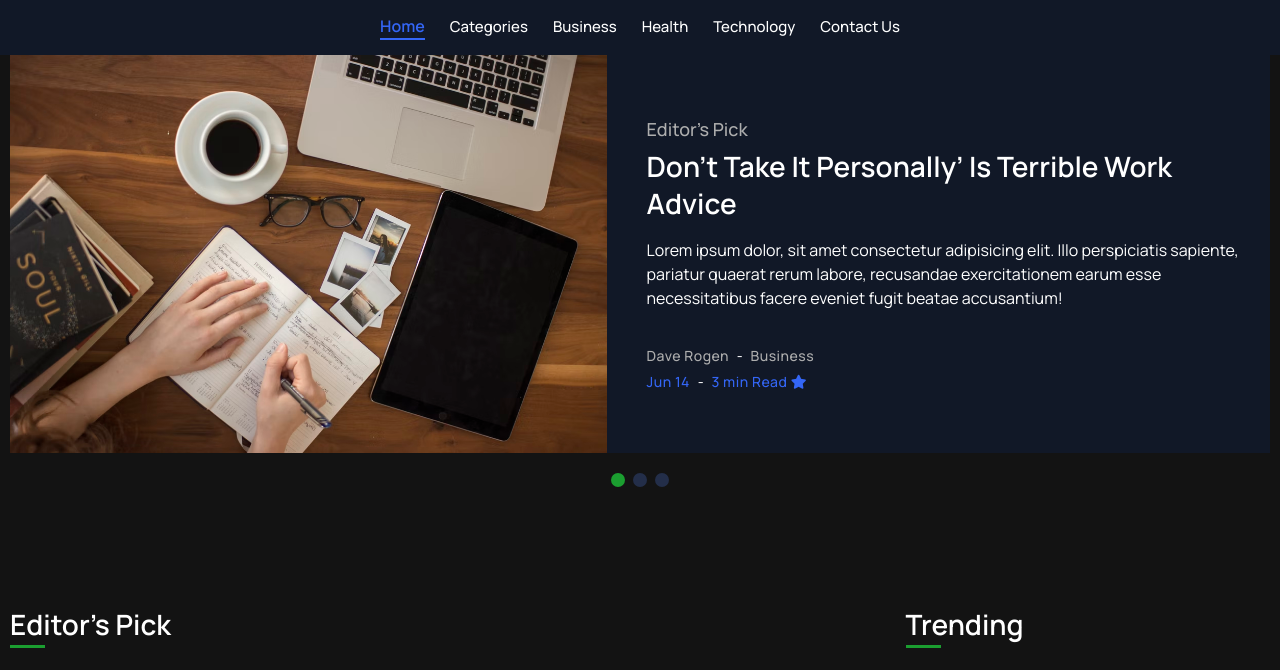
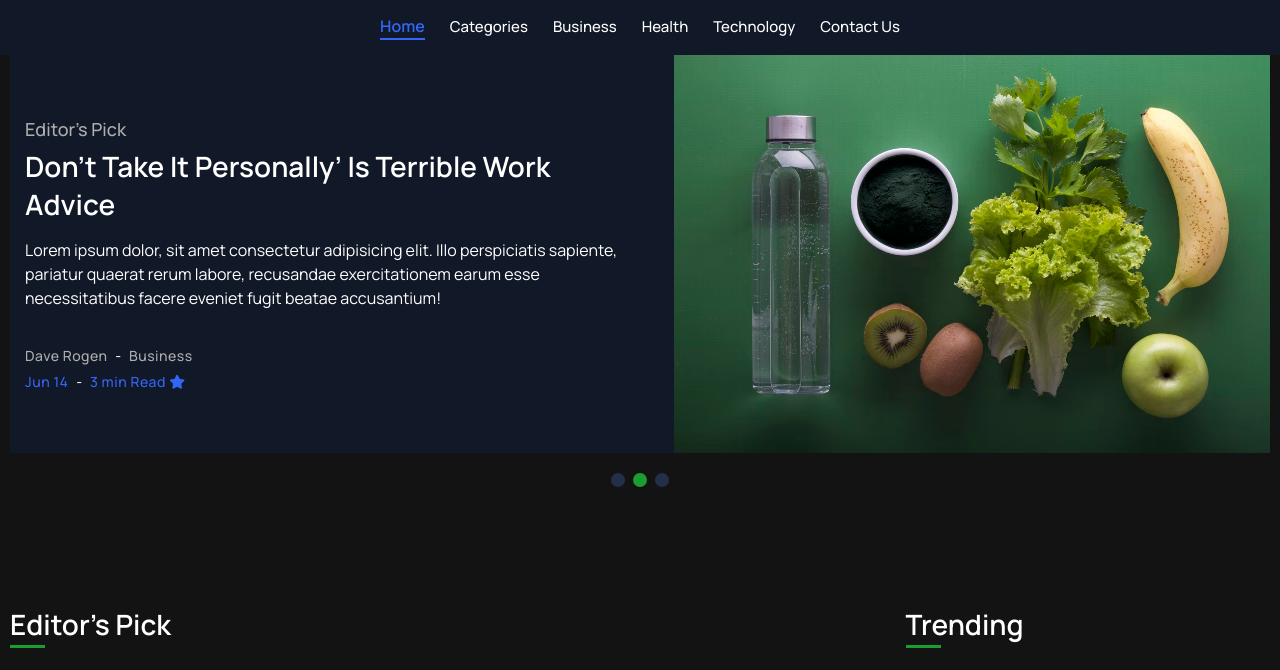
Before and after one commit to jawad-ul-hassan/Bulletin-Blogs, a plain HTML site: page index.html in a window 1280 px wide. Shown: the part 63-733 px from the top of the page. Drawn offline with nearby package versions, Linux system fonts and the light colour scheme.

Commit message:
slider fixes

```diff
--- a/css/style.css
+++ b/css/style.css
@@ -237,18 +237,18 @@ a {
   margin-top: 0.5rem;
 }
 
-.swiper {
+.hero .swiper {
   width: 100%;
   height: 100%;
 }
 
-.swiper-slide {
+.hero .swiper-slide {
   width: 100%;
   height: 100%;
   background-color: #111827;
 }
 
-.swiper-pagination-bullet {
+.hero .swiper-pagination-bullet {
   width: 14px;
   height: 14px;
   text-align: center;
@@ -256,7 +256,7 @@ a {
   background: #232e49;
 }
 
-.swiper-pagination-bullet-active {
+.hero .swiper-pagination-bullet-active {
   background: #1b9e30;
 }
 
--- a/index.html
+++ b/index.html
@@ -61,7 +61,7 @@
       <section class="hero">
         <div class="hero-container">
           <div class="hero-content">
-            <div class="swiper mySwiper">
+            <div class="swiper heroSlider">
               <div class="swiper-wrapper">
                 <div class="swiper-slide">
                   <div class="hero-item">
--- a/js/script.js
+++ b/js/script.js
@@ -8,12 +8,12 @@ menu.addEventListener('click', () => {
 });
 
 //Hero Slider --- Home
-var swiper = new Swiper('.mySwiper', {
-  // autoplay: {
-  //   delay: 2500,
-  //   disableOnInteraction: false,
-  // },
-  // speed: 1500,
+var heroSlider = new Swiper('.heroSlider', {
+  autoplay: {
+    delay: 2500,
+    disableOnInteraction: false,
+  },
+  speed: 1500,
   pagination: {
     el: '.swiper-pagination',
     clickable: true,
```
